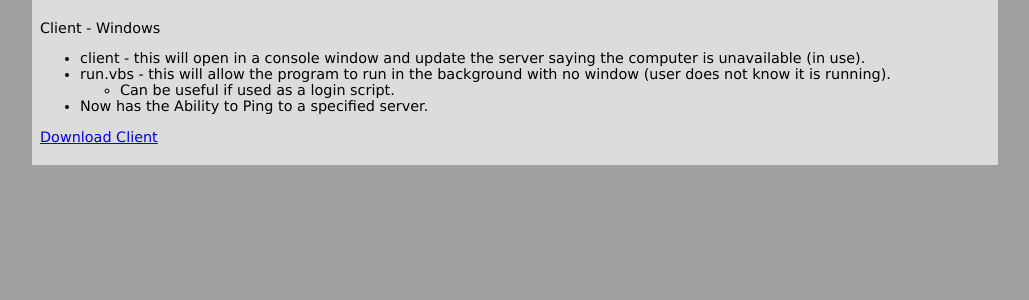
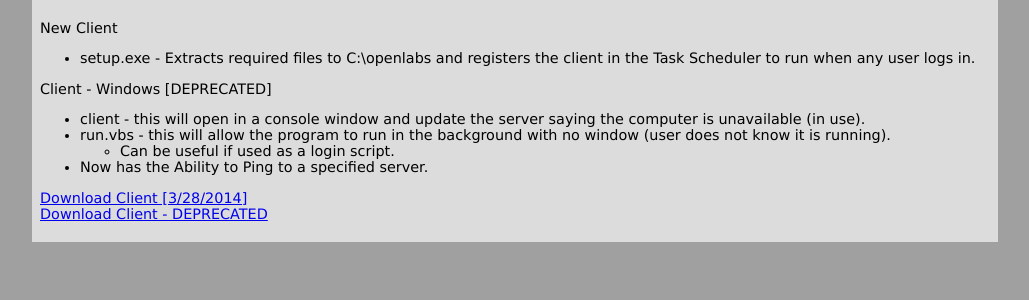
Before and after one commit to mikedivitto/pctracker, a PHP site: page /admin/download.php in a window 1280 px wide. Shown: the part 97-397 px from the top of the page, without its empty margins (125-1154 px from the left). Run offline with PHP 8.4, Linux system fonts and the light colour scheme.

Commit message:
Added the new client installer and updated the download page

```diff
--- a/WWW/admin/download.php
+++ b/WWW/admin/download.php
@@ -4,12 +4,17 @@ function customPageHeader(){?>
 <?php }
 include_once('header.php');
 ?>
-	<p>Client - Windows</p>
+	<p>New Client</p>
+	<ul>
+		<li>setup.exe - Extracts required files to C:\openlabs and registers the client in the Task Scheduler to run when any user logs in.</li>
+	</ul>
+	<p>Client - Windows [DEPRECATED]</p>
 	<ul>
 		<li>client - this will open in a console window and update the server saying the computer is unavailable (in use).</li>
 		<li>run.vbs - this will allow the program to run in the background with no window (user does not know it is running).
 		<ul><li>Can be useful if used as a login script.</li></ul></li>
 		<li>Now has the Ability to Ping to a specified server.</li>
 	</ul>
-	<a href="../client/client2.zip"><p>Download Client</a></p>
+	<a href="../client/setup.exe"><p>Download Client [3/28/2014]</a></p>
+	<a href="../client/client2.zip"><p>Download Client - DEPRECATED</a></p>
 <?php include_once('footer.php'); ?>
```
Also changed, not shown: 1 other file.
